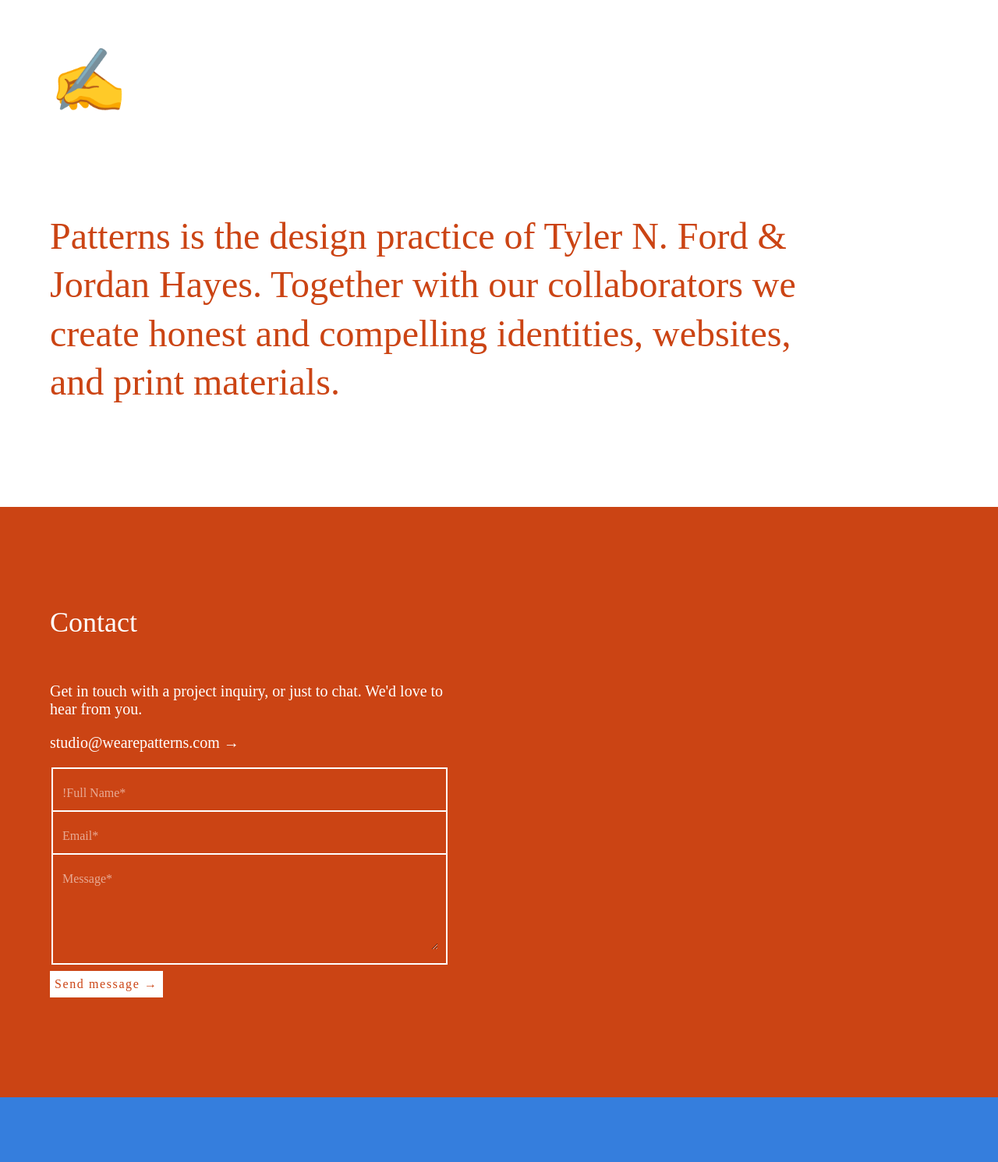
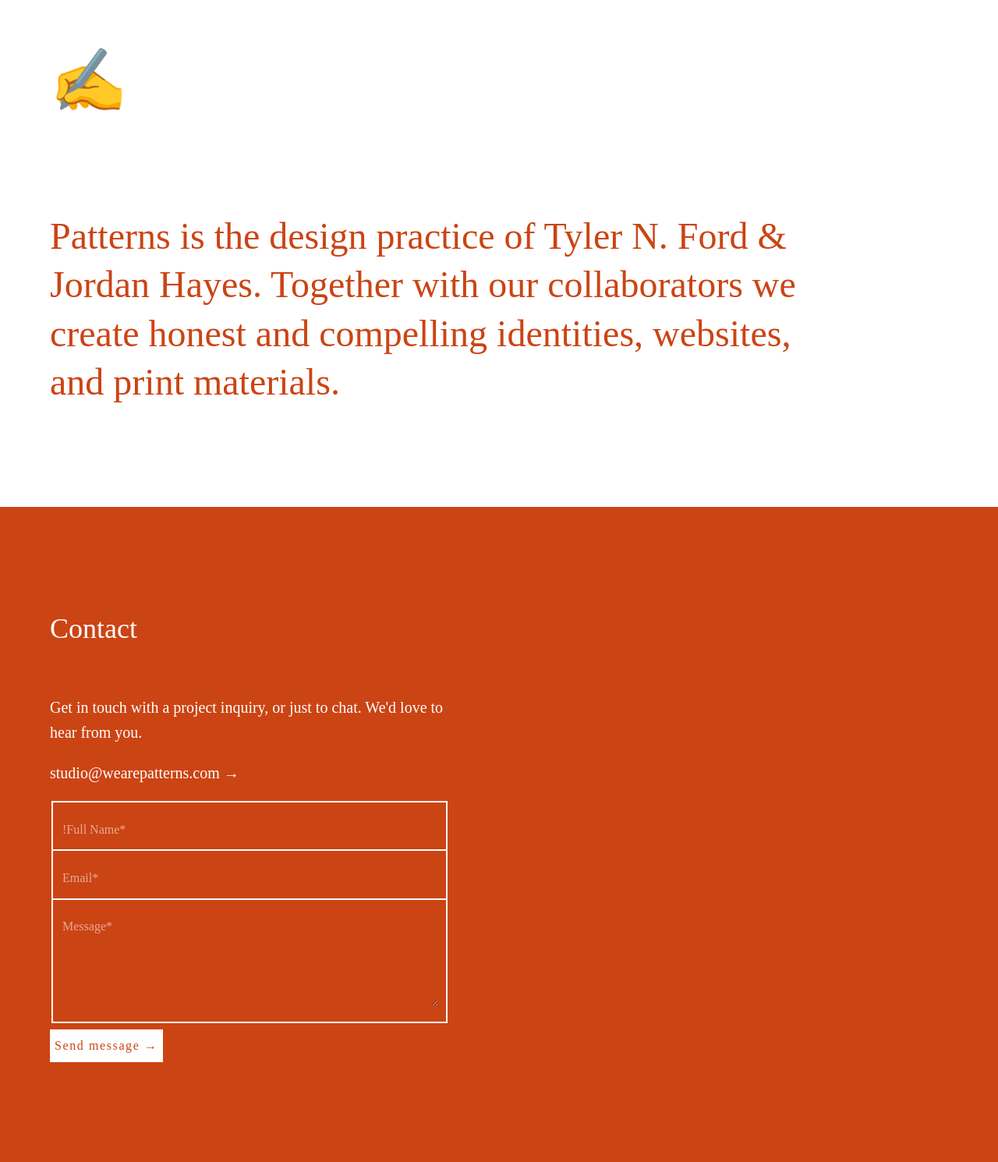
Before and after one commit to wearepatterns/wearepatterns.github.io, a Jekyll site: the page built from index.markdown, in a window 1280 px wide. Shown: the whole page at 78% size. Built offline with Jekyll 4.4.1, drawn with Linux system fonts in a browser that asks for light colours; before the commit the page ends 1407 px from its top, so only the background shows below that.

Commit message:
Update new.html

```diff
--- a/_layouts/new.html
+++ b/_layouts/new.html
@@ -39,7 +39,7 @@
         <p class="pt3 pt5-l mt0 mb5 mb6-l ml3 ml4-ns ml5-l f2 f-subheadline-l lh-solid fw3">&#9997;</p>
         <h1 class="pb5 pb6-l mh3 mh4-ns mh5-l mb0 f3 f1-l lh-title measure-narrow normal">{{ page['description'] }}</h1>
     </header>
-    <main class="bg-newred white pb5 pb6-l f4">
+    <main class="bg-newred white pb5 pb6-l f4 lh-copy">
         <section class="mh3 mh4-ns mh5-l">
             <h1 class="pt5 pt6-l pb0 pb4 mt0 f3 f2-l normal">Contact</h1>
             <p class="mw6">Get in touch with a project inquiry, or just to chat. We'd love to hear from you.</p>
```
